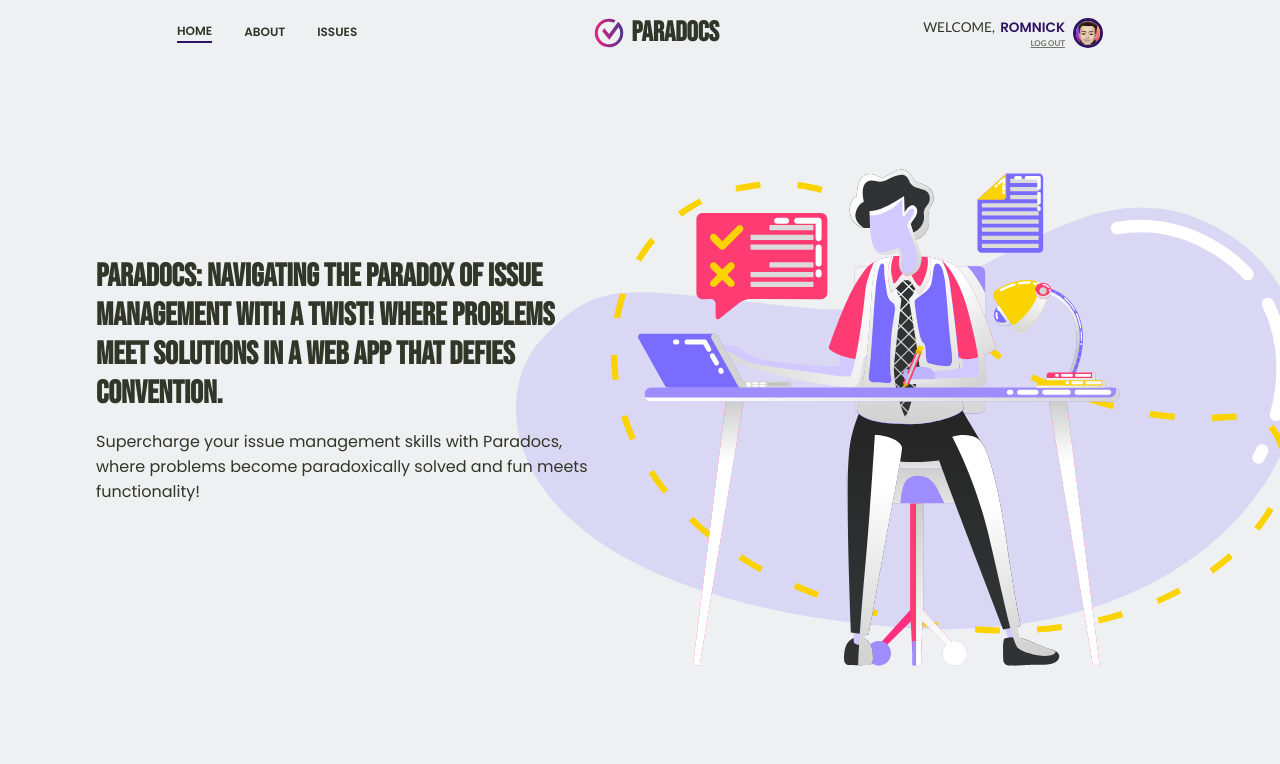
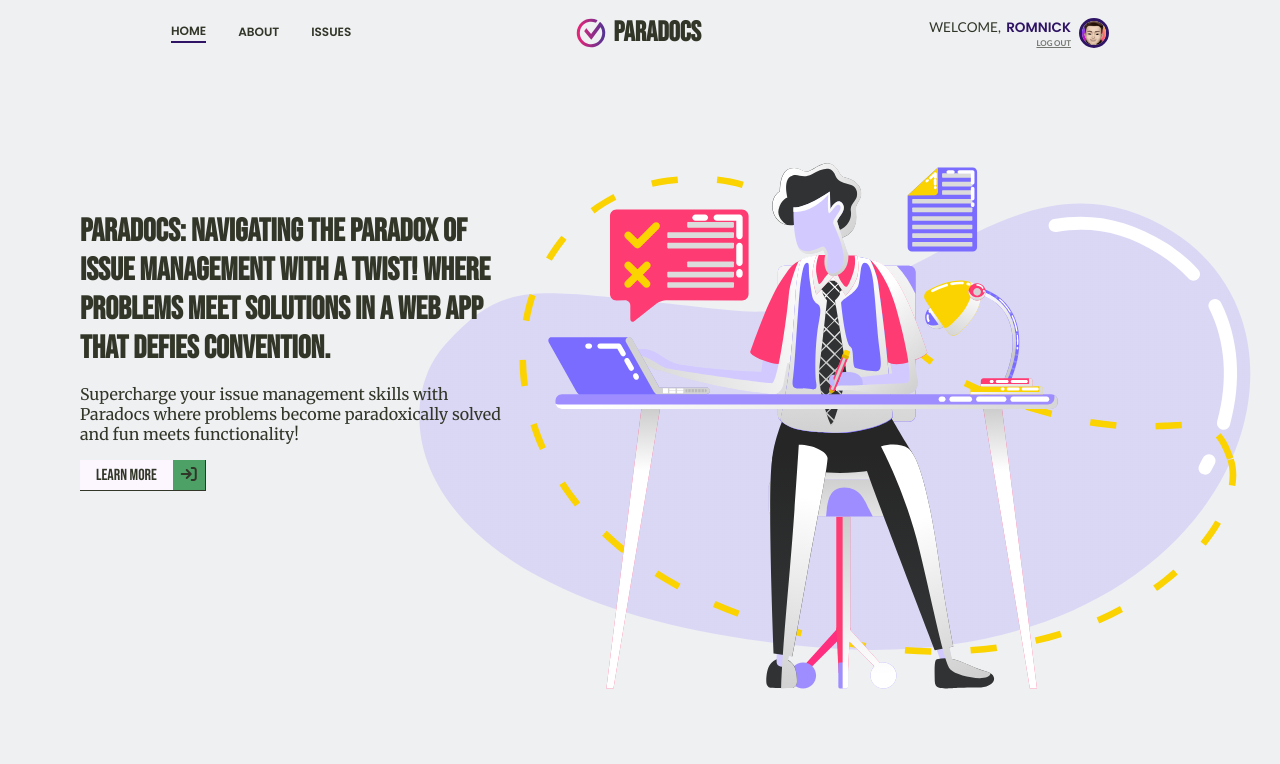
Before and after one commit to s4rmier/fsdi-113-issue-manager, a Django app: page / in a window 1280 px wide. Shown: the top 764 px of the page. Run offline with Django 4.2, Linux system fonts and the light colour scheme; a user stored in the database is signed in; some libraries are stand-ins or nearby versions.

Commit message:
about -ok

```diff
--- a/static/css/base.css
+++ b/static/css/base.css
@@ -11,7 +11,7 @@
 }
 * .container {
   width: 90%;
-  max-width: 1400px;
+  max-width: 1200px;
   margin: 0 auto;
 }
 * .flex-col {
@@ -69,6 +69,9 @@
   border-right: 1px solid #313628;
   margin: 1rem 0rem;
   background-color: #FCF7FF;
+  width: -moz-min-content;
+  width: min-content;
+  text-wrap: nowrap;
   cursor: pointer;
 }
 * button.button span {
@@ -86,6 +89,9 @@
   }
   nav div.container {
     justify-content: space-around;
+  }
+  nav div.container div.brand-container {
+    margin-right: 2.25rem;
   }
   nav div.container div.brand-container img {
     margin-right: 0.5rem;
@@ -209,25 +215,70 @@
     background-size: cover;
     background-position: center;
     min-height: 87.5svh;
+    width: 100vw;
   }
-  main#home-page div {
+  main#home-page div section.hero-section {
     text-align: left;
-    width: 55%;
-    padding: 20vh 6rem;
+    width: 40%;
+    padding: 10% 1rem;
   }
-  main#home-page div h1 {
+  main#home-page div section.hero-section h1 {
     font-size: 2rem;
   }
-  main#home-page div h2 {
+  main#home-page div section.hero-section h2 {
     font-size: 1rem;
-    font-family: "Poppins";
+    font-family: "Merriweather";
     font-weight: 400;
   }
+  main#home-page div button.button span {
+    background-color: #4DA167;
+  }
+  main#about-page {
+    background-image: url(/static/img/issue-bg.svg);
+    background-repeat: no-repeat;
+    background-attachment: fixed;
+    background-size: cover;
+  }
+  main#about-page div {
+    background-image: url(/static/img/arrow-bg.svg);
+    background-repeat: no-repeat;
+    background-size: cover;
+    background-position: center;
+    padding-bottom: 2rem;
+  }
+  main#about-page div h1 {
+    text-align: center;
+  }
+  main#about-page div figure {
+    margin: 0rem 2rem;
+    width: 70%;
+  }
+  main#about-page div figure img {
+    width: 300px;
+  }
+  main#about-page div figure figcaption {
+    padding: 0rem 2rem;
+  }
+  main#about-page div figure figcaption h2 {
+    font-family: "Bebas Neue";
+    margin: 1rem 0rem;
+  }
+  main#about-page div figure figcaption p {
+    font-family: "Merriweather";
+  }
+  main#about-page div figure:nth-child(2) {
+    align-self: flex-end;
+  }
+  main#about-page div button.button {
+    align-self: center;
+    width: -moz-min-content;
+    width: min-content;
+    text-wrap: nowrap;
+  }
+  main#about-page div button.button span {
+    background-color: #4DA167;
+  }
   main#issue-list-page {
-    background-image: url(/static/img/issue-bg.svg);
-    background-size: cover;
-    background-attachment: fixed;
-    min-height: 91svh;
     padding-bottom: 2rem;
   }
   main#issue-list-page div.container h1 {
--- a/templates/base.html
+++ b/templates/base.html
@@ -11,7 +11,7 @@
     <link rel="shortcut icon" href="/static/img/favicon.png" type="image/x-icon">
 </head>
 <body>
-    <nav>
+    <nav class="flex-row align justify">
         <div class="container flex-row align">
             <ul class="nav-links flex-row align">
                 <li id="nav-home" onclick="window.location.href = '{% url 'home' %}'">Home</li>
--- a/templates/pages/home.html
+++ b/templates/pages/home.html
@@ -4,9 +4,12 @@
 
 {% block content %}
 <main id="home-page">
-    <div class="flex-col">
-        <h1>Paradocs: Navigating the Paradox of Issue Management with a Twist! Where Problems Meet Solutions in a Web App that Defies Convention.</h1>
-        <h2>Supercharge your issue management skills with Paradocs, where problems become paradoxically solved and fun meets functionality!</h2>
+    <div class="container flex-col">
+        <section class="flex-col hero-section">
+            <h1>Paradocs: Navigating the Paradox of Issue Management with a Twist! Where Problems Meet Solutions in a Web App that Defies Convention.</h1>
+            <h2>Supercharge your issue management skills with Paradocs where problems become paradoxically solved and fun meets functionality!</h2>
+            <button class="button" onclick="window.location.href = '{% url 'about' %}'">Learn More<span><i class="fa-solid fa-arrow-right-to-bracket"></i></span></button>
+        </section>
     </div>
 </main>
 <script>
```
Also changed, not shown: templates/pages/about.html (+27 -1 lines), static/img/arrow-bg.svg (added), static/img/hero.svg, static/img/issue-bg.svg, static/img/issue-cloud.svg (added), static/img/issue-collaborate.svg (added), static/img/issue-simplified.svg (added), 1 other file.
